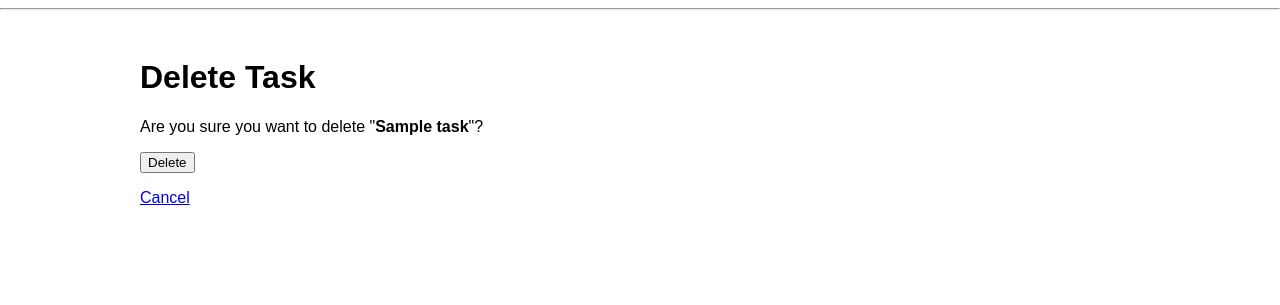
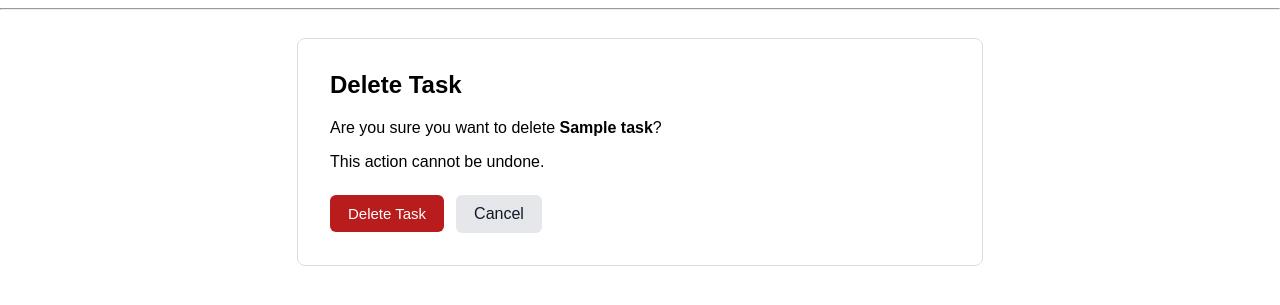
Before and after one commit to kirbytheone/auto-laboratory, a Django app: template django_app/tasks/templates/tasks/delete_task.html in a window 1280 px wide. Shown: the part 49-354 px from the top of the page. Run offline with Django 5.2, Linux system fonts and the light colour scheme; the template is opened without the code that fills it: most values are stand-ins (such as "Sample title", 1, 10 or a date in 2020).

Commit message:
Improved tasks form and deletion layouts

```diff
--- a/django_app/static/css/styles.css
+++ b/django_app/static/css/styles.css
@@ -71,3 +71,159 @@ button {
 .navbar button {
     padding: 6px 12px;
 }
+
+.form-control {
+    width: 100%;
+    max-width: 700px;
+
+    padding: 10px 12px;
+
+    border: 1px solid #ccc;
+    border-radius: 6px;
+
+    font-size: 16px;
+
+    box-sizing: border-box;
+}
+
+textarea.form-control {
+    resize: vertical;
+}
+
+form p {
+    margin-bottom: 18px;
+}
+
+label {
+    display: block;
+
+    font-weight: 600;
+
+    margin-bottom: 6px;
+}
+
+button {
+    padding: 10px 18px;
+
+    border: none;
+
+    border-radius: 6px;
+
+    background: #4f46e5;
+
+    color: white;
+
+    font-size: 15px;
+
+    cursor: pointer;
+}
+
+button:hover {
+    background: #4338ca;
+}
+
+.task-detail {
+    display: grid;
+    gap: 24px;
+}
+
+.task-detail-header {
+    display: flex;
+    justify-content: space-between;
+    align-items: center;
+    gap: 20px;
+}
+
+.task-actions {
+    display: flex;
+    gap: 12px;
+}
+
+.panel {
+    padding: 24px;
+    border: 1px solid #ddd;
+    border-radius: 8px;
+}
+
+.button-link {
+    display: inline-block;
+    padding: 10px 18px;
+    border-radius: 6px;
+    background: #4f46e5;
+    color: white;
+    text-decoration: none;
+}
+
+.button-danger {
+    background: #b91c1c;
+}
+
+.comment-list,
+.attachment-list {
+    padding-left: 0;
+    list-style: none;
+}
+
+.comment-card {
+    padding: 14px 0;
+    border-bottom: 1px solid #ddd;
+}
+
+.comment-card p {
+    margin: 6px 0;
+}
+
+.attachment-list li {
+    display: grid;
+    gap: 4px;
+    margin-bottom: 14px;
+}
+
+.back-link {
+    width: fit-content;
+}
+
+.form-page {
+    display: flex;
+    justify-content: center;
+}
+
+.form-panel {
+    width: 100%;
+    max-width: 760px;
+    padding: 32px;
+    border: 1px solid #ddd;
+    border-radius: 8px;
+}
+
+.form-panel h1 {
+    margin-top: 0;
+}
+
+.form-actions {
+    display: flex;
+    align-items: center;
+    gap: 12px;
+    margin-top: 24px;
+}
+
+.button-secondary {
+    background: #e5e7eb;
+    color: #111827;
+}
+
+.button-secondary:hover {
+    background: #d1d5db;
+}
+
+button.button-danger {
+    background: #b91c1c;
+}
+
+button.button-danger:hover {
+    background: #991b1b;
+}
+
+.delete-panel {
+    max-width: 620px;
+}
--- a/django_app/tasks/templates/tasks/delete_task.html
+++ b/django_app/tasks/templates/tasks/delete_task.html
@@ -4,25 +4,34 @@
 
 {% block content %}
 
+<section class="form-page">
+    <div class="form-panel delete-panel">
         <h1>Delete Task</h1>
 
         <p>
             Are you sure you want to delete
-    "<strong>{{ task.title }}</strong>"?
+            <strong>{{ task.title }}</strong>?
         </p>
+
+        <p>This action cannot be undone.</p>
 
         <form method="post">
             {% csrf_token %}
 
-    <button type="submit">
-        Delete
+            <div class="form-actions">
+                <button type="submit" class="button-danger">
+                    Delete Task
                 </button>
-</form>
 
-<p>
-    <a href="{% url 'task_detail' task.pk %}">
+                <a
+                    href="{% url 'task_detail' task.pk %}"
+                    class="button-link button-secondary"
+                >
                     Cancel
                 </a>
-</p>
+            </div>
+        </form>
+    </div>
+</section>
 
 {% endblock %}
```
Also changed, not shown: django_app/tasks/forms.py (+42 -3 lines), django_app/tasks/templates/tasks/create_task.html (+15 -9 lines), django_app/tasks/templates/tasks/edit_task.html (+18 -11 lines), django_app/tasks/templates/tasks/task_detail.html (+40 -23 lines). Lines whose indentation alone changed are shown as unchanged.
